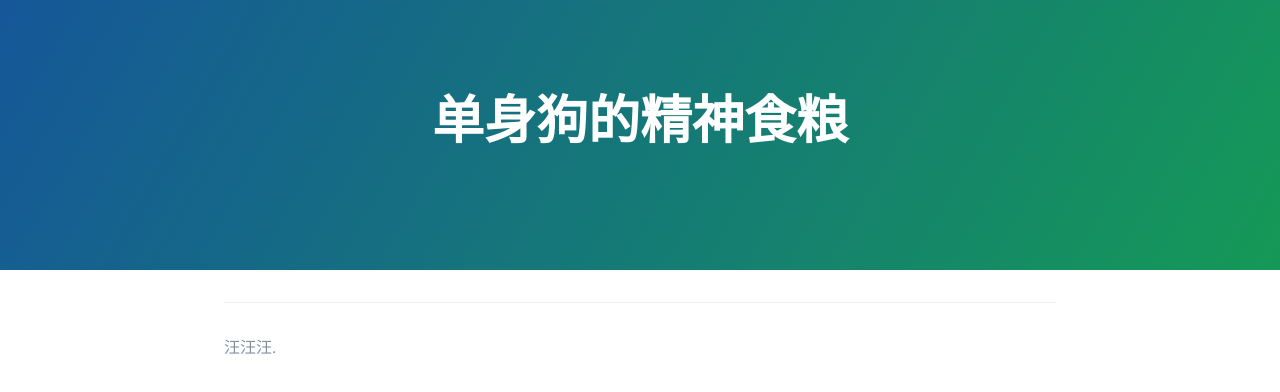
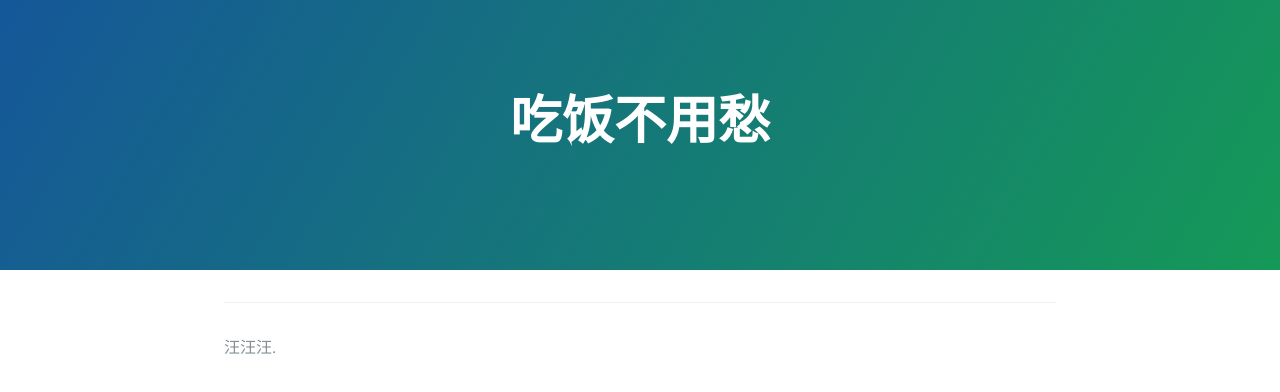
Before and after one commit to wzuden/wzuden.github.io, a plain HTML site: page index.html in a window 1280 px wide. Drawn offline with nearby package versions, Linux system fonts and the light colour scheme.

Commit message:
Update index.html

```diff
--- a/index.html
+++ b/index.html
@@ -11,7 +11,7 @@
   </head>
   <body>
     <section class="page-header">
-      <h1 class="project-name">单身狗的精神食粮</h1>
+      <h1 class="project-name">吃饭不用愁</h1>
       <h2 class="project-tagline"></h2>
     </section>
 
```
